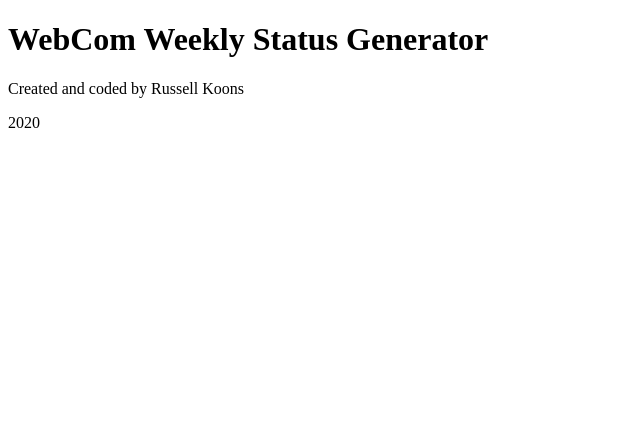
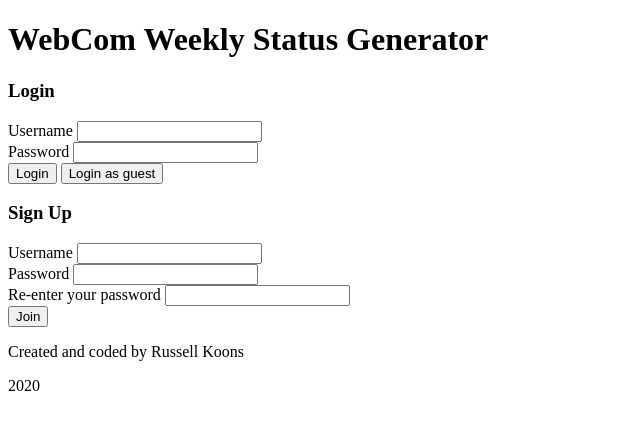
Before and after one commit to russellkoons/webcom-status, a website: page public/index.html in a window 1280 px wide. Shown: the whole page, without its empty margins (0-640 px from the left). Drawn offline with nearby package versions, Linux system fonts and the light colour scheme.

Commit message:
added login and signup forms

```diff
--- a/public/index.html
+++ b/public/index.html
@@ -7,7 +7,34 @@
   <link rel="stylesheet" type="text/css" media="screen" href="main.css" />
 </head>
 <body>
-  <h1>WebCom Weekly Status Generator</h1>
+  <header>
+    <h1>WebCom Weekly Status Generator</h1>
+  </header>
+  <section id="login-signup">
+    <form id="login" onsubmit="event.preventDefault(); makeCreds();">
+      <h3>Login</h3>
+      <label for="loginusername">Username</label>
+      <input type="text" name="loginusername" id="loginusername" required><br/>
+      <label for="loginpassword">Password</label>
+      <input type="password" name="loginpassword" id="loginpassword" required><br/>
+      <input type="submit" value="Login" id="js-login">
+      <button type="button" onclick="guestLogin();">Login as guest</button>
+      <div id="login-error">
+      </div>
+    </form>
+    <form id="signup" onsubmit="event.preventDefault(); signUp();">
+      <h3>Sign Up</h3>
+      <label for="signupusername">Username</label>
+      <input type="text" name="signupusername" id="signupusername" maxlength="16" required><br/>
+      <label for="signuppassword">Password</label>
+      <input type="password" name="signuppassword" id="signuppassword" minlength="8" maxlength="72" required><br/>
+      <label for="passconfirm">Re-enter your password</label>
+      <input type="password" name="passconfirm" id="passconfirm" minlength="8" maxlength="72" required><br/>
+      <input type="submit" value="Join" id="js-signup">
+      <div id="signup-error">
+      </div>
+    </form>
+  </section>
   <footer>
     <p>Created and coded by Russell Koons</p>
     <p>2020</p>
```
